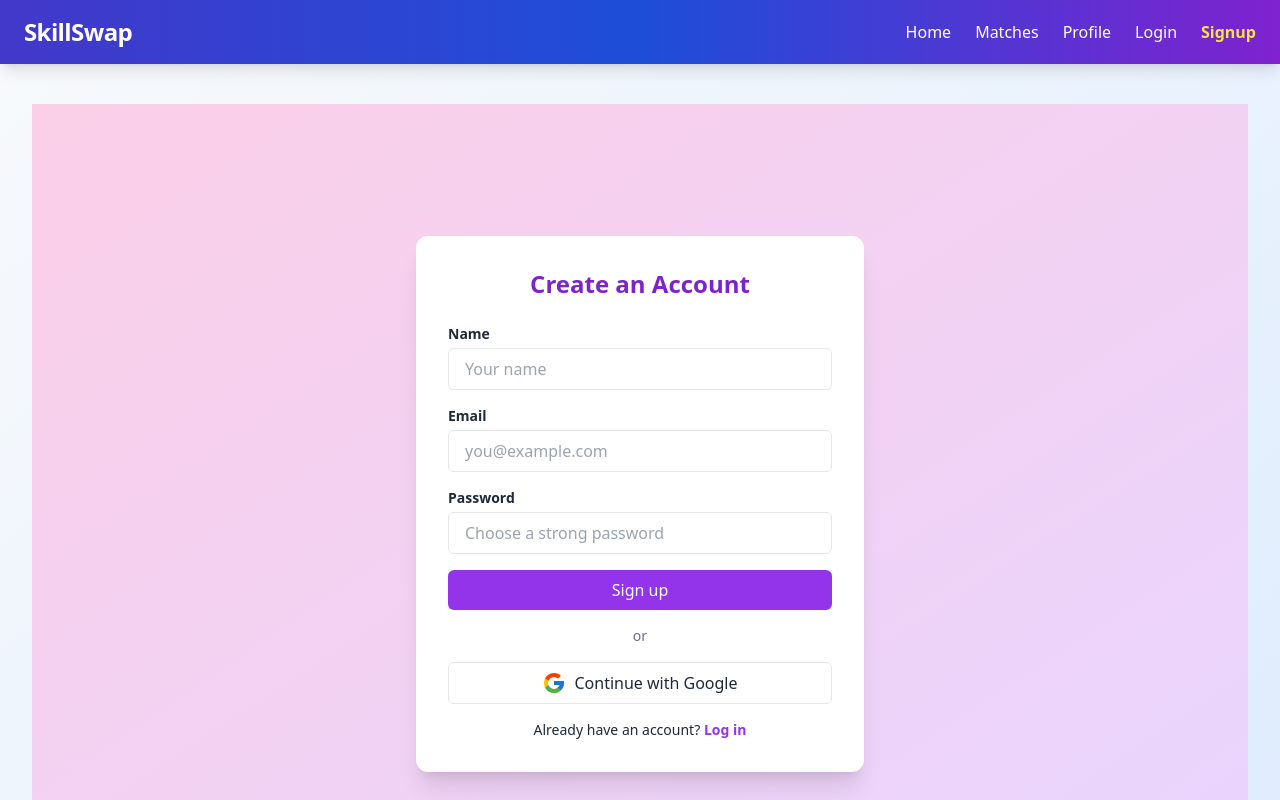
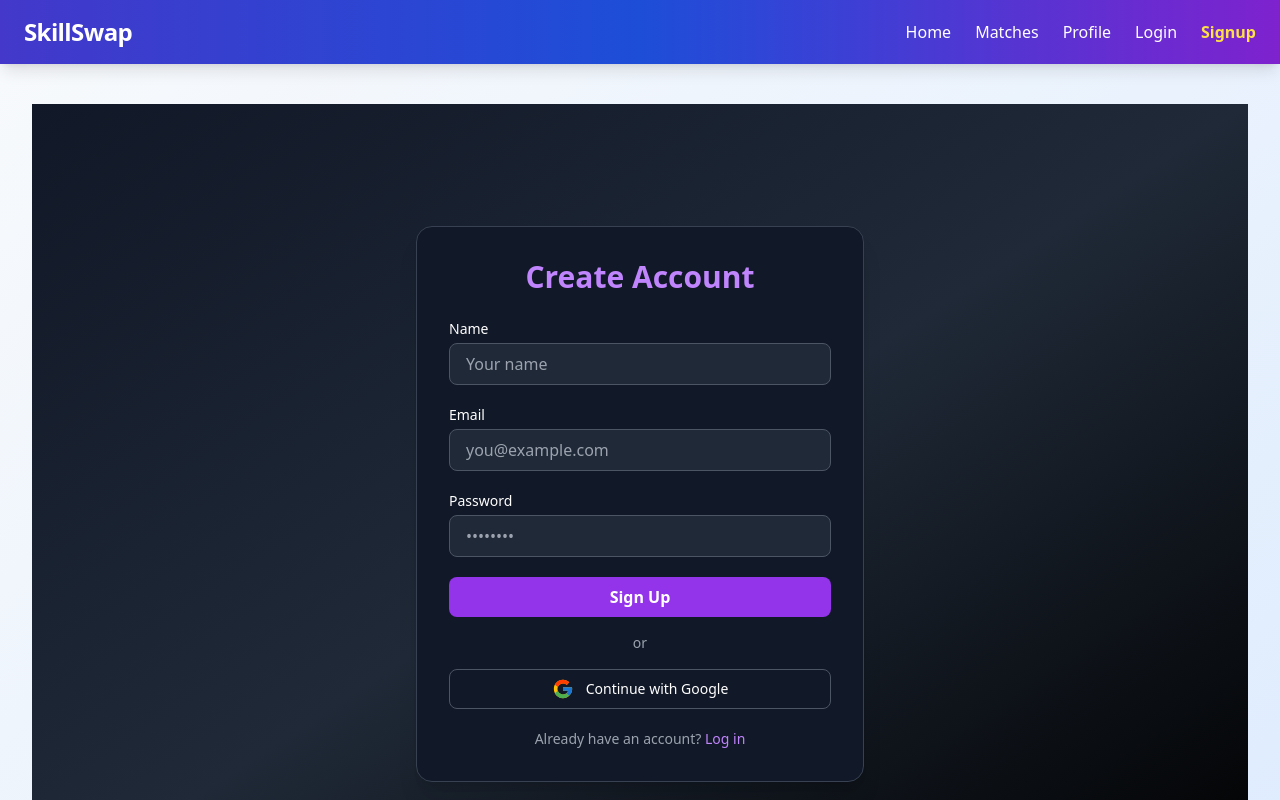
Before and after one commit to CodeNex-Club-SRMIST/hackslash-SkillSwap, a React (Vite) app in the folder frontend/: page /signup in a window 1280 px wide. Shown: the top 800 px of the page. Built offline with nearby package versions, Linux system fonts and the light colour scheme; no server answers.

Commit message:
improved the UI for Signin and Signup pages

```diff
--- a/frontend/src/pages/Login.jsx
+++ b/frontend/src/pages/Login.jsx
@@ -45,72 +45,69 @@ function Login() {
     try {
       const result = await signInWithPopup(auth, provider);
       const user = result.user;
+      const token = await user.getIdToken();
 
-      console.log("Google login successful:", user);
-
-      const token = await user.getIdToken();
       localStorage.setItem("token", token);
       localStorage.setItem("loggedInUser", user.displayName);
 
       handleSuccess("Logged in with Google");
       navigate("/");
     } catch (error) {
-      console.error("Google login error:", error);
       handleError("Google login failed");
     }
   };
 
   return (
-    <div className="flex items-center justify-center min-h-screen bg-gradient-to-br from-purple-200 to-indigo-200 p-4">
-      <div className="bg-white shadow-xl rounded-xl p-8 max-w-md w-full">
-        <h2 className="text-2xl font-bold text-center mb-6 text-indigo-700">Welcome Back 👋</h2>
+    <div className="flex items-center justify-center min-h-screen bg-gradient-to-tr from-black via-gray-900 to-gray-800 px-4 text-white">
+      <div className="bg-gray-900 border border-gray-700 shadow-xl rounded-2xl p-8 max-w-md w-full">
+        <h2 className="text-3xl font-bold text-center text-indigo-400 mb-6">Welcome Back</h2>
 
-        <form className="space-y-4" onSubmit={handleLogin}>
+        <form className="space-y-5" onSubmit={handleLogin}>
           <div>
-            <label className="block mb-1 text-sm font-semibold">Email</label>
+            <label className="block text-sm font-medium mb-1">Email</label>
             <input
               type="email"
               name="email"
               value={loginInfo.email}
               onChange={handleChange}
-              className="w-full px-4 py-2 border rounded-md focus:ring-2 focus:ring-indigo-400"
+              className="w-full px-4 py-2 rounded-lg bg-gray-800 border border-gray-600 text-white placeholder-gray-400 focus:ring-2 focus:ring-indigo-500 focus:outline-none"
               placeholder="you@example.com"
             />
           </div>
 
           <div>
-            <label className="block mb-1 text-sm font-semibold">Password</label>
+            <label className="block text-sm font-medium mb-1">Password</label>
             <input
               type="password"
               name="password"
               value={loginInfo.password}
               onChange={handleChange}
-              className="w-full px-4 py-2 border rounded-md focus:ring-2 focus:ring-indigo-400"
-              placeholder="Enter your password"
+              className="w-full px-4 py-2 rounded-lg bg-gray-800 border border-gray-600 text-white placeholder-gray-400 focus:ring-2 focus:ring-indigo-500 focus:outline-none"
+              placeholder="••••••••"
             />
           </div>
 
           <button
             type="submit"
-            className="w-full bg-indigo-600 text-white py-2 rounded-md font-medium hover:bg-indigo-700 transition"
+            className="w-full bg-indigo-600 hover:bg-indigo-700 text-white py-2 rounded-lg font-semibold transition"
           >
             Login
           </button>
         </form>
 
-        <div className="my-4 text-center text-sm text-gray-500">or</div>
+        <div className="my-4 text-center text-gray-400 text-sm">or</div>
 
         <button
           onClick={handleGoogleLogin}
-          className="w-full flex items-center justify-center gap-2 border py-2 rounded-md hover:bg-gray-100 transition"
+          className="w-full flex items-center justify-center gap-3 border border-gray-600 py-2 rounded-lg hover:bg-gray-800 transition"
         >
-          <FcGoogle size={24} />
-          Continue with Google
+          <FcGoogle size={22} />
+          <span className="text-sm">Continue with Google</span>
         </button>
 
-        <p className="mt-4 text-center text-sm">
+        <p className="mt-5 text-center text-sm text-gray-400">
           Don't have an account?{" "}
-          <Link to="/signup" className="text-indigo-600 hover:underline font-semibold">
+          <Link to="/signup" className="text-indigo-400 hover:underline font-medium">
             Sign up
           </Link>
         </p>
--- a/frontend/src/pages/Signup.jsx
+++ b/frontend/src/pages/Signup.jsx
@@ -43,85 +43,81 @@ function Signup() {
     try {
       const result = await signInWithPopup(auth, provider);
       const user = result.user;
+      const token = await user.getIdToken();
 
-      console.log("Google signup successful:", user);
-
-      // You can send this user info to your backend if needed
-      const token = await user.getIdToken();
       localStorage.setItem("token", token);
       localStorage.setItem("loggedInUser", user.displayName);
 
       handleSuccess("Signed up with Google");
       navigate("/");
     } catch (error) {
-      console.error("Google signup error:", error);
       handleError("Google signup failed");
     }
   };
 
   return (
-    <div className="flex items-center justify-center min-h-screen bg-gradient-to-br from-pink-200 to-purple-200 p-4">
-      <div className="bg-white shadow-xl rounded-xl p-8 max-w-md w-full">
-        <h2 className="text-2xl font-bold text-center mb-6 text-purple-700">Create an Account</h2>
+    <div className="flex items-center justify-center min-h-screen bg-gradient-to-br from-gray-900 via-gray-800 to-black px-4 text-white">
+      <div className="bg-gray-900 border border-gray-700 shadow-xl rounded-2xl p-8 max-w-md w-full">
+        <h2 className="text-3xl font-bold text-center text-purple-400 mb-6">Create Account</h2>
 
-        <form className="space-y-4" onSubmit={handleSignup}>
+        <form className="space-y-5" onSubmit={handleSignup}>
           <div>
-            <label className="block mb-1 text-sm font-semibold">Name</label>
+            <label className="block text-sm font-medium mb-1">Name</label>
             <input
               type="text"
               name="name"
               value={signupInfo.name}
               onChange={handleChange}
-              className="w-full px-4 py-2 border rounded-md focus:ring-2 focus:ring-purple-400"
+              className="w-full px-4 py-2 rounded-lg bg-gray-800 border border-gray-600 text-white placeholder-gray-400 focus:ring-2 focus:ring-purple-500 focus:outline-none"
               placeholder="Your name"
             />
           </div>
 
           <div>
-            <label className="block mb-1 text-sm font-semibold">Email</label>
+            <label className="block text-sm font-medium mb-1">Email</label>
             <input
               type="email"
               name="email"
               value={signupInfo.email}
               onChange={handleChange}
-              className="w-full px-4 py-2 border rounded-md focus:ring-2 focus:ring-purple-400"
+              className="w-full px-4 py-2 rounded-lg bg-gray-800 border border-gray-600 text-white placeholder-gray-400 focus:ring-2 focus:ring-purple-500 focus:outline-none"
               placeholder="you@example.com"
             />
           </div>
 
           <div>
-            <label className="block mb-1 text-sm font-semibold">Password</label>
+            <label className="block text-sm font-medium mb-1">Password</label>
             <input
               type="password"
               name="password"
               value={signupInfo.password}
               onChange={handleChange}
-              className="w-full px-4 py-2 border rounded-md focus:ring-2 focus:ring-purple-400"
-              placeholder="Choose a strong password"
+              className="w-full px-4 py-2 rounded-lg bg-gray-800 border border-gray-600 text-white placeholder-gray-400 focus:ring-2 focus:ring-purple-500 focus:outline-none"
+              placeholder="••••••••"
             />
           </div>
 
           <button
             type="submit"
-            className="w-full bg-purple-600 text-white py-2 rounded-md font-medium hover:bg-purple-700 transition"
+            className="w-full bg-purple-600 hover:bg-purple-700 text-white py-2 rounded-lg font-semibold transition"
           >
-            Sign up
+            Sign Up
           </button>
         </form>
 
-        <div className="my-4 text-center text-sm text-gray-500">or</div>
+        <div className="my-4 text-center text-gray-400 text-sm">or</div>
 
         <button
           onClick={handleGoogleSignup}
-          className="w-full flex items-center justify-center gap-2 border py-2 rounded-md hover:bg-gray-100 transition"
+          className="w-full flex items-center justify-center gap-3 border border-gray-600 py-2 rounded-lg hover:bg-gray-800 transition"
         >
-          <FcGoogle size={24} />
-          Continue with Google
+          <FcGoogle size={22} />
+          <span className="text-sm">Continue with Google</span>
         </button>
 
-        <p className="mt-4 text-center text-sm">
+        <p className="mt-5 text-center text-sm text-gray-400">
           Already have an account?{" "}
-          <Link to="/login" className="text-purple-600 hover:underline font-semibold">
+          <Link to="/login" className="text-purple-400 hover:underline font-medium">
             Log in
           </Link>
         </p>
```
